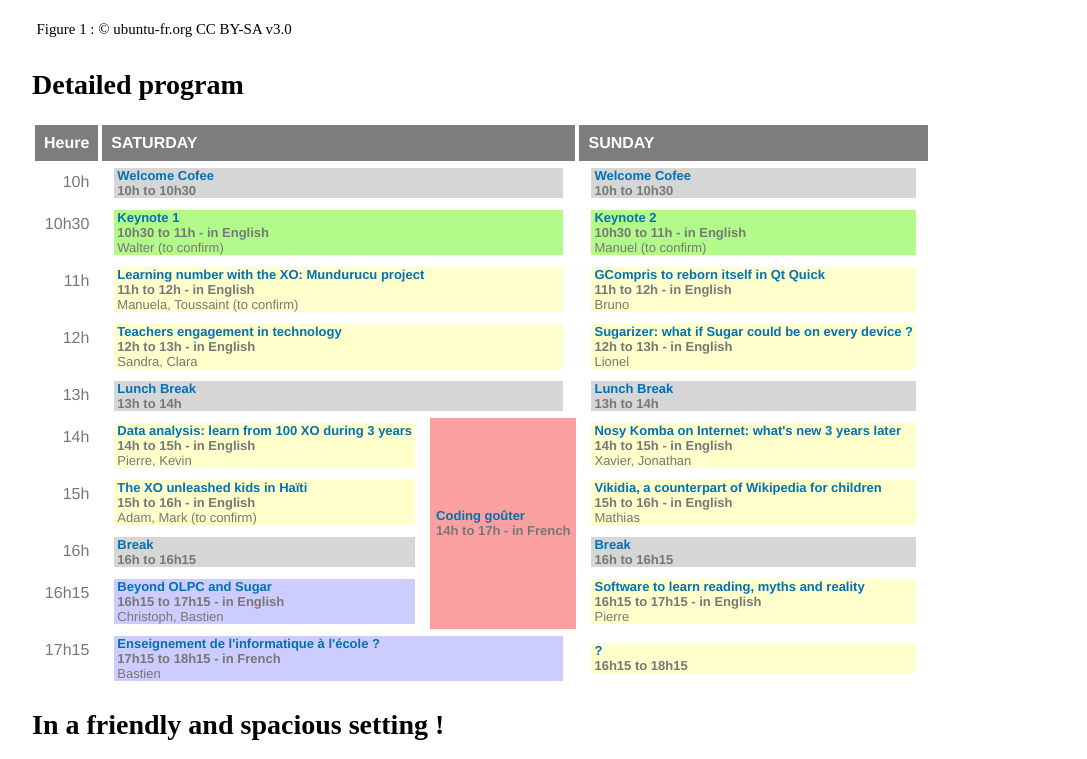
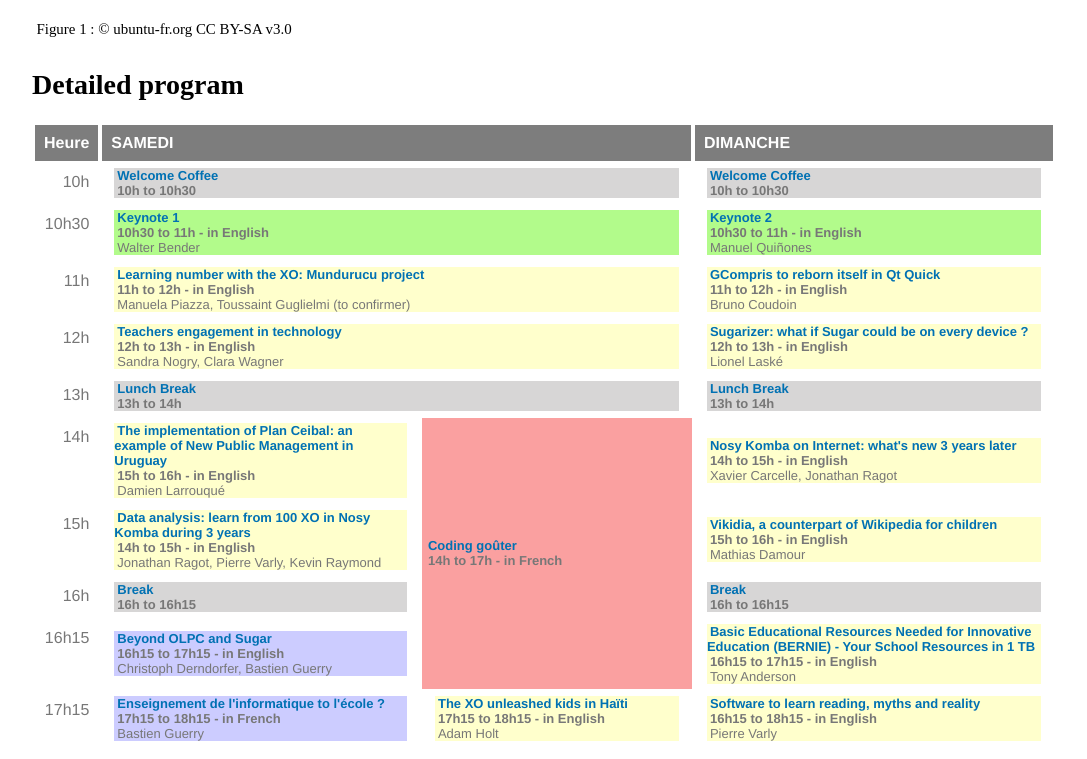
Before and after one commit to luuik/sugarcamp, a plain HTML site: page index.en.html in a window 1280 px wide. Shown: the part 1208-1967 px from the top of the page, without its empty margins (96-1183 px from the left). Drawn offline with Linux system fonts and the light colour scheme; a web font is replaced by a local one.

Commit message:
Mise à jour agenda

```diff
--- a/index.en.html
+++ b/index.en.html
@@ -107,14 +107,14 @@ Cité des Sciences et de l'Industrie
 <table>
     <thead>
         <tr>
-      <th>Heure</th><th colspan="2">SATURDAY</th><th>SUNDAY</th>
+            <th>Heure</th><th colspan="2">SAMEDI</th><th>DIMANCHE</th>
         </tr>
     </thead>
     <tbody>
         <tr>
             <td class="time">10h</td><td colspan="2">
                 <div class="break-content">
-          <span><a href="#" class="item-link">Welcome Cofee</a></span>
+                    <span><a href="#" class="item-link">Welcome Coffee</a></span>
                 </div>
             <div class="break-content">
                 <div class="item-sub">
@@ -123,7 +123,7 @@ Cité des Sciences et de l'Industrie
             </div>
             </td><td>
                 <div class="break-content">
-          <span><a href="#" class="item-link">Welcome Cofee</a></span>
+                    <span><a href="#" class="item-link">Welcome Coffee</a></span>
                 </div>
             <div class="break-content">
                 <div class="item-sub">
@@ -144,7 +144,7 @@ Cité des Sciences et de l'Industrie
             </div>
             <div class="keynote-content">
                 <div class="item-sub">
-            Walter (to confirm)</div>
+                    Walter Bender</div>
             </div>
             </td><td>
                 <div class="keynote-content">
@@ -156,7 +156,7 @@ Cité des Sciences et de l'Industrie
             </div>
             <div class="keynote-content">
                 <div class="item-sub">
-            Manuel (to confirm)</div>
+                    Manuel Quiñones</div>
             </div>
             </td>
         </tr>
@@ -172,7 +172,7 @@ Cité des Sciences et de l'Industrie
             </div>
             <div class="item-content">
                 <div class="item-sub">
-            Manuela, Toussaint (to confirm)</div>
+                    Manuela Piazza, Toussaint Guglielmi (to confirmer)</div>
             </div>
             </td><td>
                 <div class="item-content">
@@ -185,7 +185,7 @@ Cité des Sciences et de l'Industrie
             </div>
             <div class="item-content">
                 <div class="item-sub">
-            Bruno</div>
+                    Bruno Coudoin</div>
             </div>
             </td>
         </tr>
@@ -201,7 +201,7 @@ Cité des Sciences et de l'Industrie
             </div>
             <div class="item-content">
                 <div class="item-sub">
-            Sandra, Clara</div>
+                    Sandra Nogry, Clara Wagner</div>
             </div>
             </td><td>
                 <div class="item-content">
@@ -214,7 +214,7 @@ Cité des Sciences et de l'Industrie
             </div>
             <div class="item-content">
                 <div class="item-sub">
-            Lionel</div>
+                    Lionel Laské</div>
             </div>
             </td>
         </tr>
@@ -242,16 +242,16 @@ Cité des Sciences et de l'Industrie
         <tr>
             <td class="time">14h</td><td>
                 <div class="item-content">
-          <span><a href="#DataAnalysis" class="item-link">Data analysis: learn from 100 XO during 3 years</a></span>
+                    <span><a href="#Haiti" class="item-link">The implementation of Plan Ceibal: an example of New Public Management in Uruguay</a></span>
                 </div>
             <div class="item-content">
                 <div class="item-sub">
-            <span style="font-weight: bold;">14h to 15h - in English</span>
+                    <span style="font-weight: bold;">15h to 16h - in English</span>
                 </div>
             </div>
             <div class="item-content">
                 <div class="item-sub">
-            Pierre, Kevin</div>
+                    Damien Larrouqué</div>
             </div>
             </td><td rowspan="4" class="workshop-content">
                 <div class="workshop-content">
@@ -278,23 +278,23 @@ Cité des Sciences et de l'Industrie
             </div>
             <div class="item-content">
                 <div class="item-sub">
-      Xavier, Jonathan</div>
+                    Xavier Carcelle, Jonathan Ragot</div>
             </div>
             </td>
         </tr>
         <tr>
             <td class="time">15h</td><td>
                 <div class="item-content">
-      <span><a href="#Haiti" class="item-link">The XO unleashed kids in Haïti</a></span>
+                    <span><a href="#DataAnalysis" class="item-link">Data analysis: learn from 100 XO in Nosy Komba during 3 years</a></span>
                 </div>
             <div class="item-content">
                 <div class="item-sub">
-        <span style="font-weight: bold;">15h to 16h - in English</span>
+                    <span style="font-weight: bold;">14h to 15h - in English</span>
                 </div>
             </div>
             <div class="item-content">
                 <div class="item-sub">
-        Adam, Mark (to confirm)</div>
+                    Jonathan Ragot, Pierre Varly, Kevin Raymond</div>
             </div>
             </td><td>
                 <div class="item-content">
@@ -307,7 +307,7 @@ Cité des Sciences et de l'Industrie
             </div>
             <div class="item-content">
                 <div class="item-sub">
-        Mathias</div>
+                    Mathias Damour</div>
             </div>
             </td>
         </tr>
@@ -344,11 +344,11 @@ Cité des Sciences et de l'Industrie
             </div>
             <div class="round-content">
                 <div class="item-sub">
-        Christoph, Bastien</div>
+                    Christoph Derndorfer, Bastien Guerry</div>
             </div>
             </td><td>
                 <div class="item-content">
-      <span><a href="#Reading" class="item-link">Software to learn reading, myths and reality</a></span>
+                    <span><a href="#Reading" class="item-link">Basic Educational Resources Needed for Innovative Education (BERNIE) - Your School Resources in 1 TB</a></span>
                 </div>
             <div class="item-content">
                 <div class="item-sub">
@@ -357,14 +357,14 @@ Cité des Sciences et de l'Industrie
             </div>
             <div class="item-content">
                 <div class="item-sub">
-        Pierre</div>
+                    Tony Anderson</div>
             </div>
             </td>
         </tr>
         <tr>
-  <td class="time">17h15</td><td colspan="2">
+            <td class="time">17h15</td><td>
                 <div class="round-content">
-      <span><a href="#Informatique" class="item-link">Enseignement de l'informatique à l'école ?</a></span>
+                    <span><a href="#Informatique" class="item-link">Enseignement de l'informatique to l'école ?</a></span>
                 </div>
             <div class="round-content">
                 <div class="item-sub">
@@ -373,20 +373,33 @@ Cité des Sciences et de l'Industrie
             </div>
             <div class="round-content">
                 <div class="item-sub">
-        Bastien</div>
+                    Bastien Guerry</div>
             </div>
-  </td><td>
+            </td><td  width="250px">
                     <div class="item-content">
-      <span><a href="#" class="item-link">?</a></span>
+                        <span><a href="#Informatique" class="item-link">The XO unleashed kids in Haïti</a></span>
                     </div>
                 <div class="item-content">
                     <div class="item-sub">
-        <span style="font-weight: bold;">16h15 to 18h15</span>
+                        <span style="font-weight: bold;">17h15 to 18h15 - in English</span>
                     </div>
                 </div>
                 <div class="item-content">
                     <div class="item-sub">
+                        Adam Holt</div>
                 </div>
+                </td><td>
+                <div class="item-content">
+                    <span><a href="#" class="item-link">Software to learn reading, myths and reality</a></span>
+                </div>
+            <div class="item-content">
+                <div class="item-sub">
+                    <span style="font-weight: bold;">16h15 to 18h15 - in English</span>
+                </div>
+            </div>
+            <div class="item-content">
+                <div class="item-sub">
+                   Pierre Varly</div>
             </div>
             </td>
         </tr>
```
Also changed, not shown: index.html (+36 -23 lines). Lines whose indentation alone changed are shown as unchanged.
